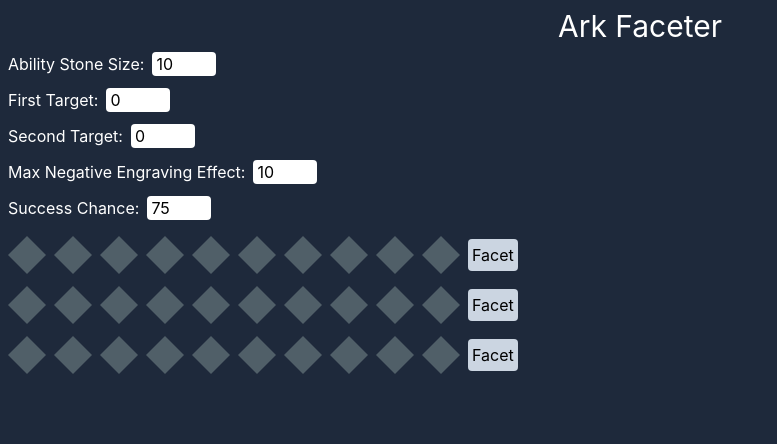
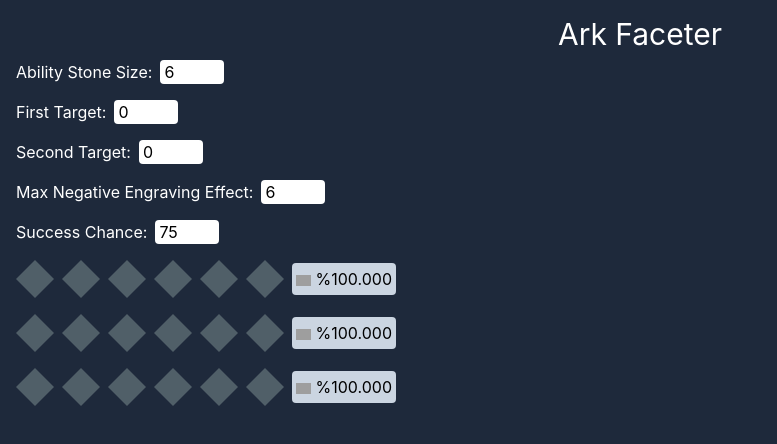
Before and after one commit to Bony-Ben/ark-faceter, a React (Create React App) app: page / in a window 1280 px wide. Shown: the top 444 px of the page, without its empty margins (0-777 px from the left). Built offline with nearby package versions, Linux system fonts and the light colour scheme; grey boxes are pictures that could not be loaded.

Commit message:
Completed proof of concept

```diff
--- a/src/App.js
+++ b/src/App.js
@@ -1,27 +1,62 @@
 import FacetTile from "./components/FacetTile";
 import NumericFormField from "./components/NumericFormField";
-import { useState } from "react";
+import Brain from "./Brain.js";
+import { useState, useEffect } from "react";
 
 function App() {
-  const [size, setSize] = useState(10);
+  const [size, setSize] = useState(6);
   const [min1, setMin1] = useState(0);
   const [min2, setMin2] = useState(0);
-  const [max, setMax] = useState(10);
+  const [max, setMax] = useState(6);
   const [chance, setChance] = useState(75);
 
   const [facetList1, setFacetList1] = useState([]);
   const [facetList2, setFacetList2] = useState([]);
   const [facetList3, setFacetList3] = useState([]);
+
+  const [percent1, setPercent1] = useState(0);
+  const [percent2, setPercent2] = useState(0);
+  const [percent3, setPercent3] = useState(0);
+
+  const getListData = (list) => {
+    const success = list.filter((f) => f).length;
+    return { success, fail: list.length - success };
+  };
+
+  useEffect(() => {
+    const brain = new Brain(size, min1, min2, max);
+    const listData1 = getListData(facetList1);
+    const listData2 = getListData(facetList2);
+    const listData3 = getListData(facetList3);
+    const results = brain.calc(
+      listData1.success,
+      listData2.success,
+      listData3.success,
+      listData1.fail,
+      listData2.fail,
+      listData3.fail,
+      chance / 100
+    );
+    setPercent1((results.a * 100).toFixed(3));
+    setPercent2((results.b * 100).toFixed(3));
+    setPercent3((results.c * 100).toFixed(3));
+  });
+
   return (
-    <div className="bg-slate-800 min-h-screen text-white p-2">
+    <div className="bg-slate-800 min-h-screen text-white p-4">
       <h1 className="text-3xl text-center mb-2">Ark Faceter</h1>
-      <form className="flex flex-col gap-3">
+      <form className="flex flex-col gap-4">
         <NumericFormField
           name="Ability Stone Size"
           minValue={1}
           maxValue={10}
           value={size}
-          onChange={(value) => setSize(value)}
+          onChange={(value) => {
+            setSize(value);
+            setFacetList1([]);
+            setFacetList2([]);
+            setFacetList3([]);
+          }}
         />
         <NumericFormField
           name="First Target"
@@ -49,10 +84,46 @@ function App() {
           onChange={(value) => setChance(value)}
         />
       </form>
-      <div className="flex flex-col gap-3 mt-4">
-        <FacetTile data={facetList1} size={size} />
-        <FacetTile data={facetList2} size={size}/>
-        <FacetTile data={facetList3} size={size}/>
+      <div className="flex flex-col gap-4 mt-4">
+        <FacetTile
+          data={facetList1}
+          size={size}
+          onSuccess={() => {
+            setChance(chance - 10);
+            setFacetList1([...facetList1, true]);
+          }}
+          onFail={() => {
+            setChance(chance + 10);
+            setFacetList1([...facetList1, false]);
+          }}
+          percent={percent1}
+        />
+        <FacetTile
+          data={facetList2}
+          size={size}
+          onSuccess={() => {
+            setChance(chance - 10);
+            setFacetList2([...facetList2, true]);
+          }}
+          onFail={() => {
+            setChance(chance + 10);
+            setFacetList2([...facetList2, false]);
+          }}
+          percent={percent2}
+        />
+        <FacetTile
+          data={facetList3}
+          size={size}
+          onSuccess={() => {
+            setChance(chance - 10);
+            setFacetList3([...facetList3, true]);
+          }}
+          onFail={() => {
+            setChance(chance + 10);
+            setFacetList3([...facetList3, false]);
+          }}
+          percent={percent3}
+        />
       </div>
     </div>
   );
--- /dev/null
+++ b/src/Brain.js
@@ -0,0 +1,87 @@
+class Brain {
+  constructor(size, min1, min2, max) {
+    this.size = size;
+    this.min1 = min1;
+    this.min2 = min2;
+    this.max = max;
+
+    this.dp = this.createMultiDimensionalArray([
+      size + 1,
+      size + 1,
+      size + 1,
+      size + 1,
+      size + 1,
+      size + 1,
+      76,
+    ]);
+  }
+
+  createMultiDimensionalArray(dimensions) {
+    if (dimensions.length === 1) {
+      return new Array(dimensions[0]);
+    }
+    const arr = new Array(dimensions[0]);
+    const temp = [...dimensions];
+    temp.shift();
+    for (let i = 0; i < arr.length; i++) {
+      arr[i] = this.createMultiDimensionalArray(temp);
+    }
+    return arr;
+  }
+
+  calc(s1, s2, s3, f1, f2, f3, chance) {
+    if (
+      s3 > this.max ||
+      (s1 < this.min1 && s1 + f1 === this.size) ||
+      (s2 < this.min2 && s2 + f2 === this.size)
+    ) {
+      return { a: 0, b: 0, c: 0, max: 0 };
+    } else if (
+      s1 >= this.min1 &&
+      s2 >= this.min2 &&
+      this.size - f3 <= this.max
+    ) {
+      return { a: 1, b: 1, c: 1, max: 1 };
+    }
+    if (chance < 0.25) {
+      chance = 0.25;
+    } else if (chance > 0.75) {
+      chance = 0.75;
+    }
+    if (
+      this.dp[s1][s2][s3][f1][f2][f3][Math.round(chance * 100)] !== undefined
+    ) {
+      return this.dp[s1][s2][s3][f1][f2][f3][Math.round(chance * 100)];
+    }
+    let a = 0,
+      b = 0,
+      c = 0;
+    if (s1 + f1 < this.size) {
+      a =
+        chance * this.calc(s1 + 1, s2, s3, f1, f2, f3, chance - 0.1).max +
+        (1 - chance) * this.calc(s1, s2, s3, f1 + 1, f2, f3, chance + 0.1).max;
+    }
+    if (s2 + f2 < this.size) {
+      b =
+        chance * this.calc(s1, s2 + 1, s3, f1, f2, f3, chance - 0.1).max +
+        (1 - chance) * this.calc(s1, s2, s3, f1, f2 + 1, f3, chance + 0.1).max;
+    }
+    if (s3 + f3 < this.size) {
+      c =
+        chance * this.calc(s1, s2, s3 + 1, f1, f2, f3, chance - 0.1).max +
+        (1 - chance) * this.calc(s1, s2, s3, f1, f2, f3 + 1, chance + 0.1).max;
+    }
+
+    const ans = {
+      a,
+      b,
+      c,
+      max: Math.max(a, b, c),
+    };
+
+    this.dp[s1][s2][s3][f1][f2][f3][Math.round(chance * 100)] = ans;
+    return ans;
+  }
+}
+
+export default Brain;
--- a/src/components/FacetButton.js
+++ b/src/components/FacetButton.js
@@ -1,11 +1,45 @@
+import { useState } from "react";
+import "./diamond.scss";
+
 function FacetButton(props) {
-  return (
-    <div>
-      <button className="bg-slate-300 hover:bg-white text-black rounded p-1">
-        Facet
-      </button>
-    </div>
-  );
+  const [faceting, setFaceting] = useState(false);
+  if (faceting) {
+    return (
+      <div className="flex gap-2" onBlur={() => setFaceting(false)}>
+        <button
+          className="bg-slate-300 hover:bg-white text-black rounded p-1"
+          onMouseDown={() => {
+            props.onSuccess();
+            setFaceting(false);
+          }}
+        >
+          <div className="small-diamond success"></div>
+        </button>
+        <button
+          className="bg-slate-300 hover:bg-white text-black rounded p-1"
+          onMouseDown={() => {
+            props.onFail();
+            setFaceting(false);
+          }}
+        >
+          <div className="small-diamond fail"></div>
+        </button>
+      </div>
+    );
+  } else if (!props.disabled) {
+    return (
+      <div>
+        <button
+          className="bg-slate-300 hover:bg-white text-black rounded p-1"
+          onClick={() => setFaceting(true)}
+        >
+          <img className="inline" width="15" height="15" src="hammer.ico" />{" "}
+          %{props.percent}
+        </button>
+      </div>
+    );
+  }
+  return null;
 }
 
 export default FacetButton;
--- a/src/components/FacetTile.js
+++ b/src/components/FacetTile.js
@@ -2,21 +2,26 @@ import FacetButton from "./FacetButton";
 import "./diamond.scss";
 
 function FacetTile(props) {
-  const diamondList = props.data.map((item) => {
+  const diamondList = props.data.map((item, index) => {
     if (item) {
-      return <div className="diamond success"></div>;
+      return <div key={index} className="diamond success"></div>;
     } else {
-      return <div className="diamond fail"></div>;
+      return <div key={index} className="diamond fail"></div>;
     }
   });
   while (diamondList.length < props.size) {
-    diamondList.push(<div className="diamond"></div>);
+    diamondList.push(<div key={diamondList.length} className="diamond"></div>);
   }
 
   return (
     <div className="flex gap-2 items-center">
       {diamondList}
-      <FacetButton></FacetButton>
+      <FacetButton
+        disabled={props.data.length >= props.size}
+        onSuccess={props.onSuccess}
+        onFail={props.onFail}
+        percent={props.percent}
+      ></FacetButton>
     </div>
   );
 }
--- a/src/components/diamond.scss
+++ b/src/components/diamond.scss
@@ -1,34 +1,50 @@
-.diamond {
+@mixin diamond($size) {
   width: 0;
   height: 0;
-  border: 1.2rem solid transparent;
+  border: $size solid transparent;
   border-bottom-color: #505f68;
   position: relative;
-  top: -1.2rem;
+  top: -$size;
 }
-.diamond:after {
+@mixin diamond-after($size) {
   content: "";
   position: absolute;
-  left: -1.2rem;
-  top: 1.2rem;
+  left: -$size;
+  top: $size;
   width: 0;
   height: 0;
-  border: 1.2rem solid transparent;
+  border: $size solid transparent;
   border-top-color: #505f68;
 }
 
-.success.diamond{
+.diamond {
+  @include diamond(1.2rem);
+}
+
+.diamond:after {
+  @include diamond-after(1.2rem);
+}
+
+.small-diamond {
+  @include diamond(0.9rem);
+}
+
+.small-diamond:after {
+  @include diamond-after(0.9rem);
+}
+
+.success {
   border-bottom-color: #1ceff9;
 }
 
-.success.diamond:after{
+.success:after {
   border-top-color: #1ceff9;
 }
 
-.fail.diamond{
+.fail {
   border-bottom-color: #d66765;
 }
 
-.fail.diamond:after{
+.fail:after {
   border-top-color: #d66765;
 }
```
Also changed, not shown: 1 other file (tests, documents, lock files or other folders).
